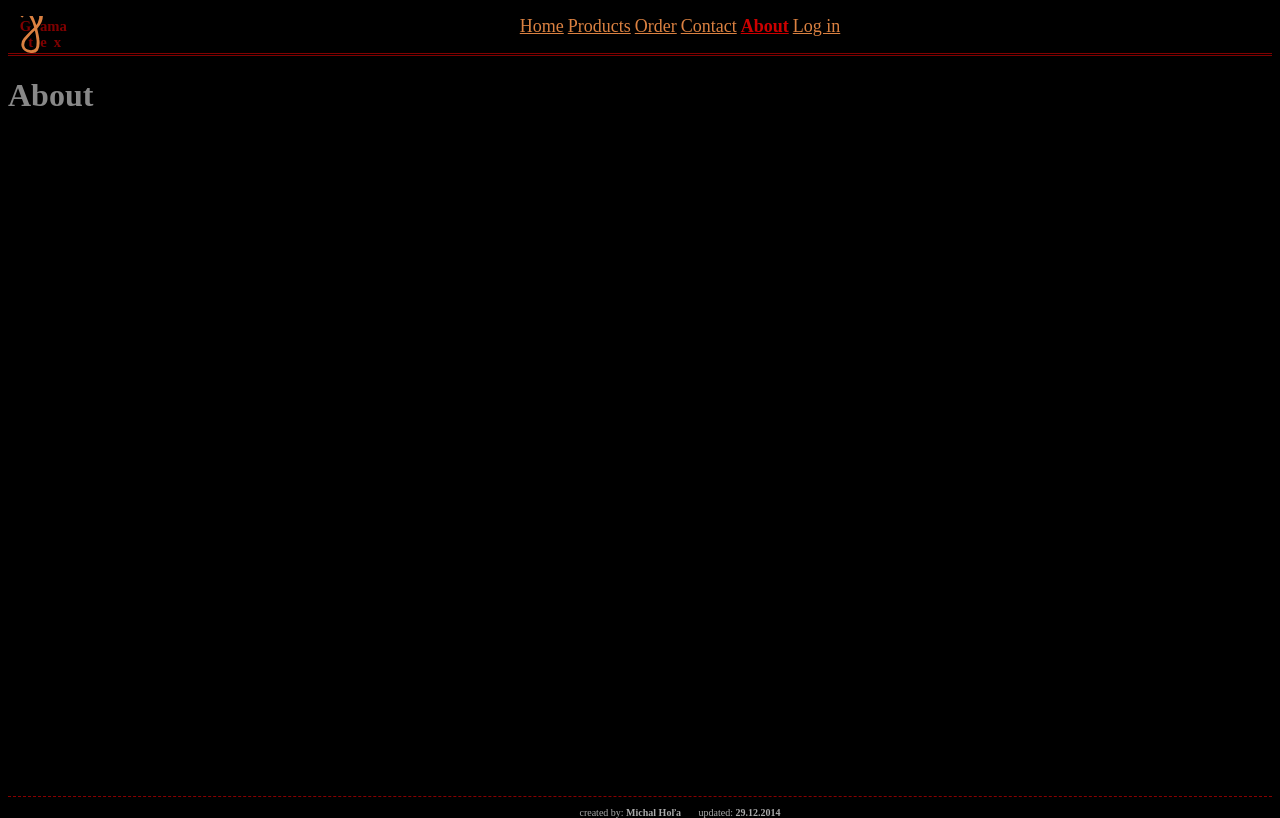
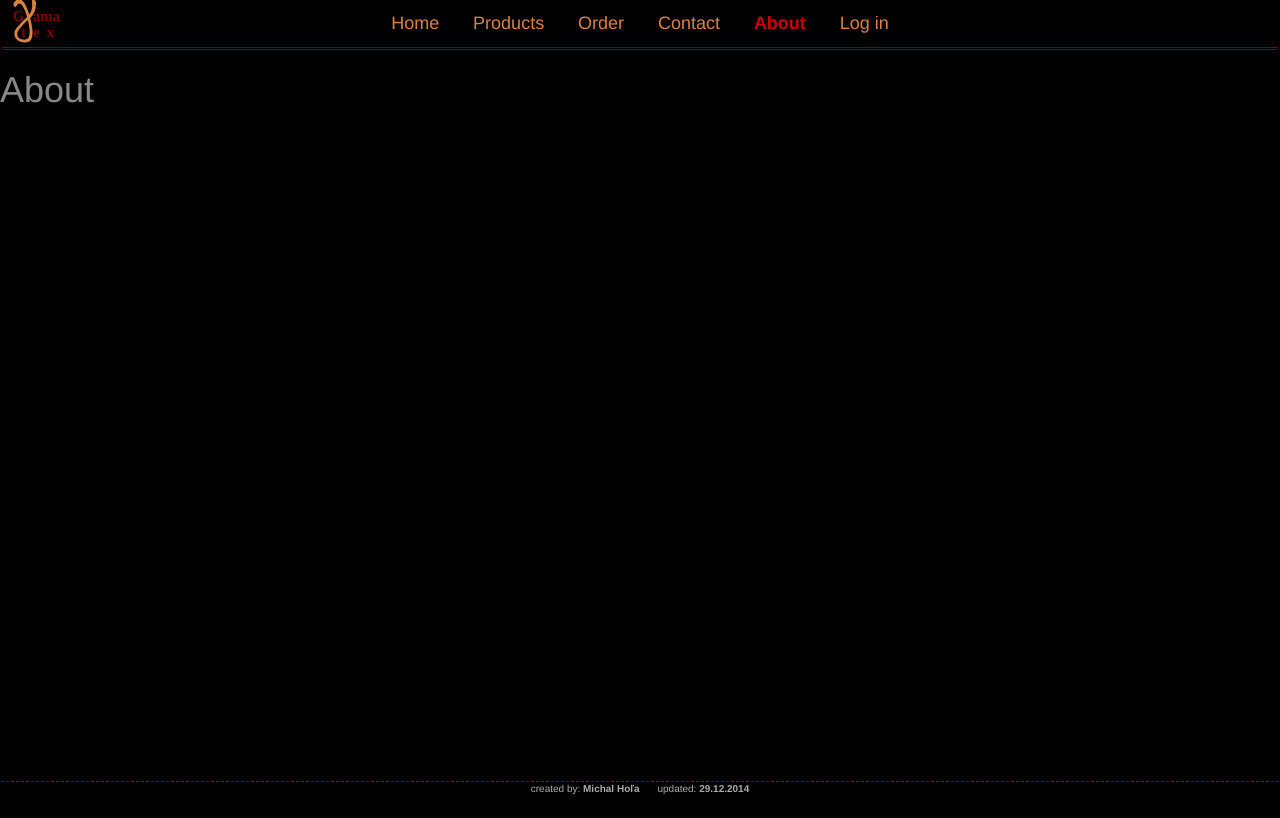
Before and after one commit to mrkvost/wega, a Flask app: page /about in a window 1280 px wide. After the commit the page ends 794 px from the top, so only its background shows below. Run offline with Flask 2, Linux system fonts and the light colour scheme; parts of the project's set-up code (start-up, migrations or seed data) failed here and were passed over; some libraries are stand-ins or nearby versions.

Commit message:
fixed accidentaly removed bootstrap css files links from head

```diff
--- a/wega/templates/base.html
+++ b/wega/templates/base.html
@@ -5,6 +5,8 @@
   <meta name="viewport" content="width=device-width, initial-scale=1">
   <title>Gamatex: {% block title %}{% endblock %}</title>
   {% block styles -%}
+  <link rel="stylesheet" type="text/css" href="{{ url_for('static', filename='css/bootstrap.min.css') }}" media="all">
+  <link rel="stylesheet" type="text/css" href="{{ url_for('static', filename='css/bootstrap-theme.min.css') }}" media="all">
   <link rel="stylesheet" type="text/css" href="{{ url_for('static', filename='css/styles-basic.css') }}" media="all">
   {%- endblock %}
   {%- block scripts %}
```
